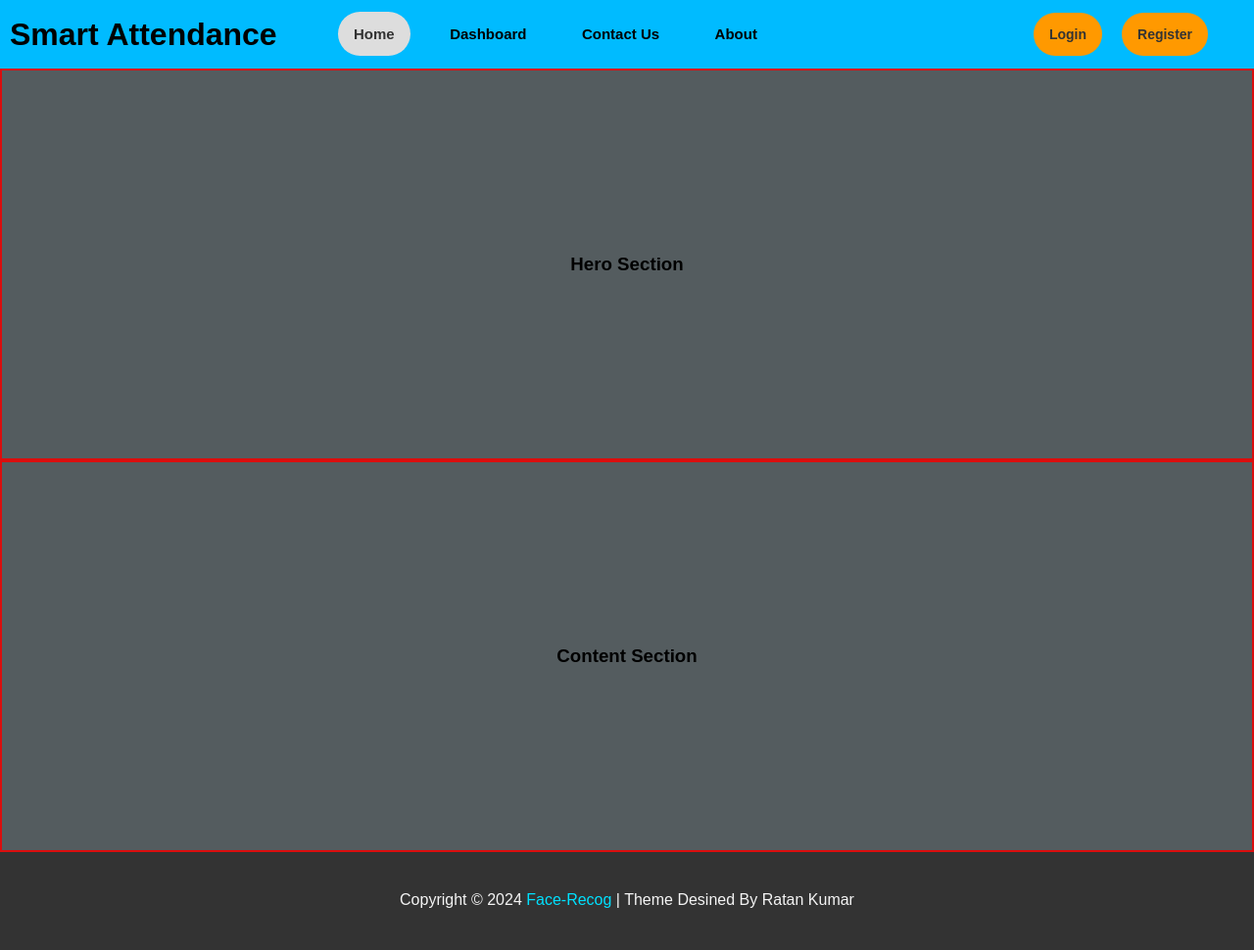
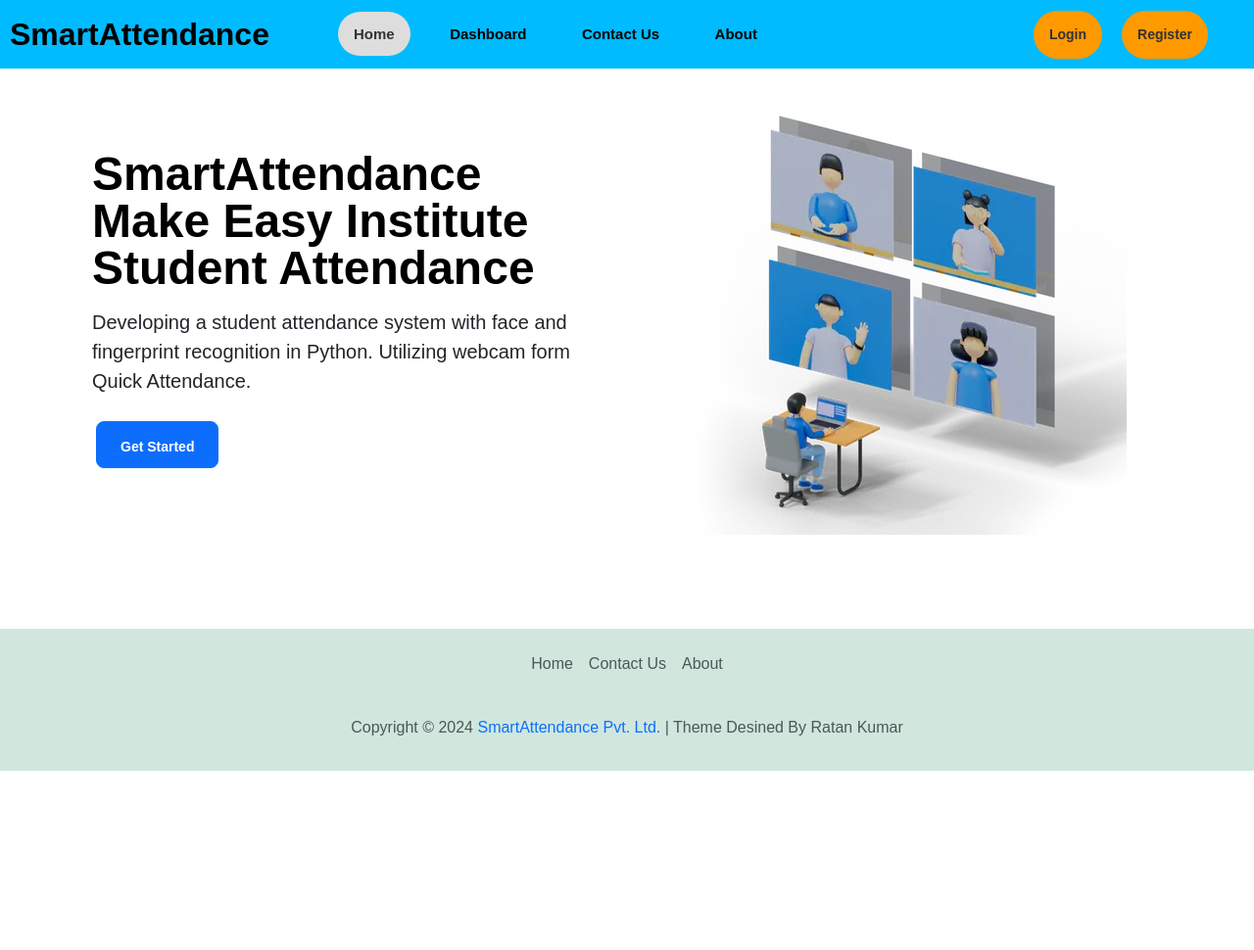
Before and after one commit to ratan140303/smart-attendance-system-org, a Flask app: page / in a window 1280 px wide. Shown: the whole page at 98% size. After the commit the page ends 787 px from the top, so only its background shows below. Run offline with Flask 3, Linux system fonts and the light colour scheme.

Commit message:
added hero, footer section and some modification

```diff
--- a/static/contactus.css
+++ b/static/contactus.css
@@ -109,3 +109,9 @@ textarea:focus {
     font-size: 14px;
     color: #ff0000;
 }
+@media (max-width:768px) {
+    .contactus-container {
+        width: 90%;
+
+    }
+}
--- a/static/home.css
+++ b/static/home.css
@@ -6,25 +6,3 @@
 .display {
     width: 100%;
 }
-.hero-sect {
-    width: 100%;
-    height: 50vh;
-    background-color: rgb(84, 92, 95);
-    margin-top: 70px;
-    display: flex;
-    justify-content: center;
-    align-items: center;
-    border: 2px solid rgb(219, 13, 13);
-
-}
-
-.cont-sect {
-    width: 100%;
-    height: 50vh;
-    background-color: rgb(84, 92, 95);
-    display: flex;
-    justify-content: center;
-    align-items: center;
-    border: 2px solid rgb(219, 14, 14);
-
-}
--- a/templates/home.html
+++ b/templates/home.html
@@ -5,14 +5,25 @@
 <link rel="stylesheet" href="static\home.css">
 <div class="page">
     <div class="display">
-        <div class="hero-sect">
-            <h3>Hero Section</h3>
-
-
+        <div class="container col-xxl-8 px-4 py-5">
+            <div class="row flex-lg-row-reverse align-items-center g-5 py-5">
+                <div class="col-10 col-sm-8 col-lg-6">
+                    <img src="static\image 3.jpg" class="d-block mx-lg-auto img-fluid" alt="Bootstrap Themes" loading="lazy">
+                </div>
+                <div class="col-lg-6">
+                    <h1 class="display-5 fw-bold text-body-emphasis lh-1 mb-3"> SmartAttendance Make Easy Institute Student
+                        Attendance
+                    </h1>
+                    <p class="lead">Developing a student attendance system with face and fingerprint recognition in Python.
+                        Utilizing webcam form Quick Attendance.
+                    </p>
+                    <div class="d-grid gap-2 d-md-flex justify-content-md-start">
+                        <button type="button" class="btn btn-primary btn-lg px-4 ms-1"><a href="/login" style="color: white;">Get Started</a></button>
+                    </div>
+                </div>
+            </div>
         </div>
-        <div class="cont-sect">
-            <h3>Content Section</h3>
-        </div>
+        <!-- Here can add other div -->
 
     </div>
 
--- a/templates/layout.html
+++ b/templates/layout.html
@@ -7,6 +7,8 @@
     <title>Home</title>
     <link rel="stylesheet" href="https://cdnjs.cloudflare.com/ajax/libs/font-awesome/5.15.4/css/all.min.css">
     <link rel="stylesheet" href="https://cdnjs.cloudflare.com/ajax/libs/font-awesome/6.5.1/css/all.min.css">
+    <link href="https://cdn.jsdelivr.net/npm/bootstrap@5.3.3/dist/css/bootstrap.min.css" rel="stylesheet"
+        integrity="sha384-QWTKZyjpPEjISv5WaRU9OFeRpok6YctnYmDr5pNlyT2bRjXh0JMhjY6hW+ALEwIH" crossorigin="anonymous">
     <link rel="stylesheet" href="static\layout.css">
 </head>
 
@@ -14,7 +16,7 @@
                             <!-- This is Header Area -->
 
     <header class="header">
-        <a href="/" class="logo">Smart Attendance</a>
+        <a href="/" class="logo">SmartAttendance</a>
         <input type="checkbox" id="check">
         <label for="check" class="icons">
             <i class="fas fa-bars" id="menu-icon"></i>
@@ -46,11 +48,17 @@
 
                             <!-- This is Footer Area -->
 
-    <footer>
-        <div class="footer-box">
-            <p>Copyright © 2024 <a href="facerecog.com">Face-Recog</a> | Theme Desined By Ratan Kumar</p>
-        </div>
+    <footer class="py-3 bg-success-subtle">
+        <ul class="nav justify-content-center border-bottom pb-3 mb-3">
+          <li class="nav-item"><a href="/" class="nav-link px-2 text-body-secondary">Home</a></li>
+          <li class="nav-item"><a href="/contactus" class="nav-link px-2 text-body-secondary">Contact Us</a></li>
+          <li class="nav-item"><a href="/about" class="nav-link px-2 text-body-secondary">About</a></li>
+        </ul>
+        <p class="text-center text-body-secondary"> Copyright © 2024 <a href="/" style="text-decoration: none;">SmartAttendance Pvt. Ltd.</a> | Theme Desined By Ratan Kumar</p>
     </footer>
+    <script src="https://cdn.jsdelivr.net/npm/bootstrap@5.3.3/dist/js/bootstrap.bundle.min.js"
+        integrity="sha384-YvpcrYf0tY3lHB60NNkmXc5s9fDVZLESaAA55NDzOxhy9GkcIdslK1eN7N6jIeHz"
+        crossorigin="anonymous"></script>
 </body>
 
 </html>
--- a/templates/login.html
+++ b/templates/login.html
@@ -11,7 +11,7 @@
     <div class="main-container">
         <div class="img-container">
             <a href="/"><i class="fas fa-home"></i></a></i>
-            <img src="static\imge 2.jpg" alt="Login Photo">
+            <img src="static\image 2.jpg" alt="Login Photo">
             {% with messages = get_flashed_messages() %}
                 {% if messages %}
                     <span id="register">{{ messages[0] }}</span>
--- a/templates/register.html
+++ b/templates/register.html
@@ -30,7 +30,7 @@
         </div>
         <div class="img-container">
             <a href="/"><i class="fas fa-home"></i></a></i>
-            <img src="static\imge 2.jpg" alt="Login Photo">
+            <img src="static\image 2.jpg" alt="Login Photo">
             {% with messages = get_flashed_messages() %}
                 {% if messages %}
                     <span id="register">{{ messages[0] }}</span>
```
Also changed, not shown: static/about.css (+7 -0 lines), static/image 2.jpg (renamed from static/imge 2.jpg), static/image 3.jpg (renamed from static/imge 3.jpg).
